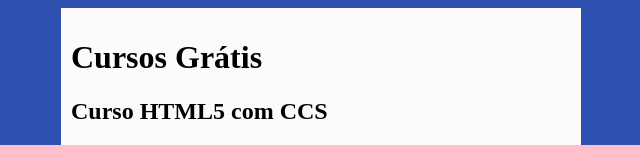
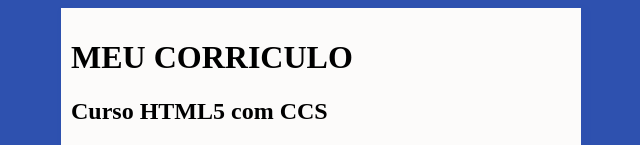
Before and after one commit to DenisSantoss/projeto-site, a plain HTML site: page index.html in a window 1280 px wide. Shown: the top 145 px of the page, without its empty margins (319-959 px from the left). Drawn offline with Linux system fonts and the light colour scheme.

Commit message:
Update index.html

```diff
--- a/index.html
+++ b/index.html
@@ -4,13 +4,13 @@
     <meta charset="UTF-8">
     <meta http-equiv="X-UA-Compatible" content="IE=edge">
     <meta name="viewport" content="width=device-width, initial-scale=1.0">
-    <title>Site curso em video</title>
+    <title>CURRICULO</title>
     <link rel="stylesheet" href="estilos/style.css">
 </head>
 <body>
     <main>
         <header>
-        <h1>Cursos Grátis</h1>
+        <h1>MEU CORRICULO</h1>
         </header>
         <article>
             <h2>Curso HTML5 com CCS</h2>
```
